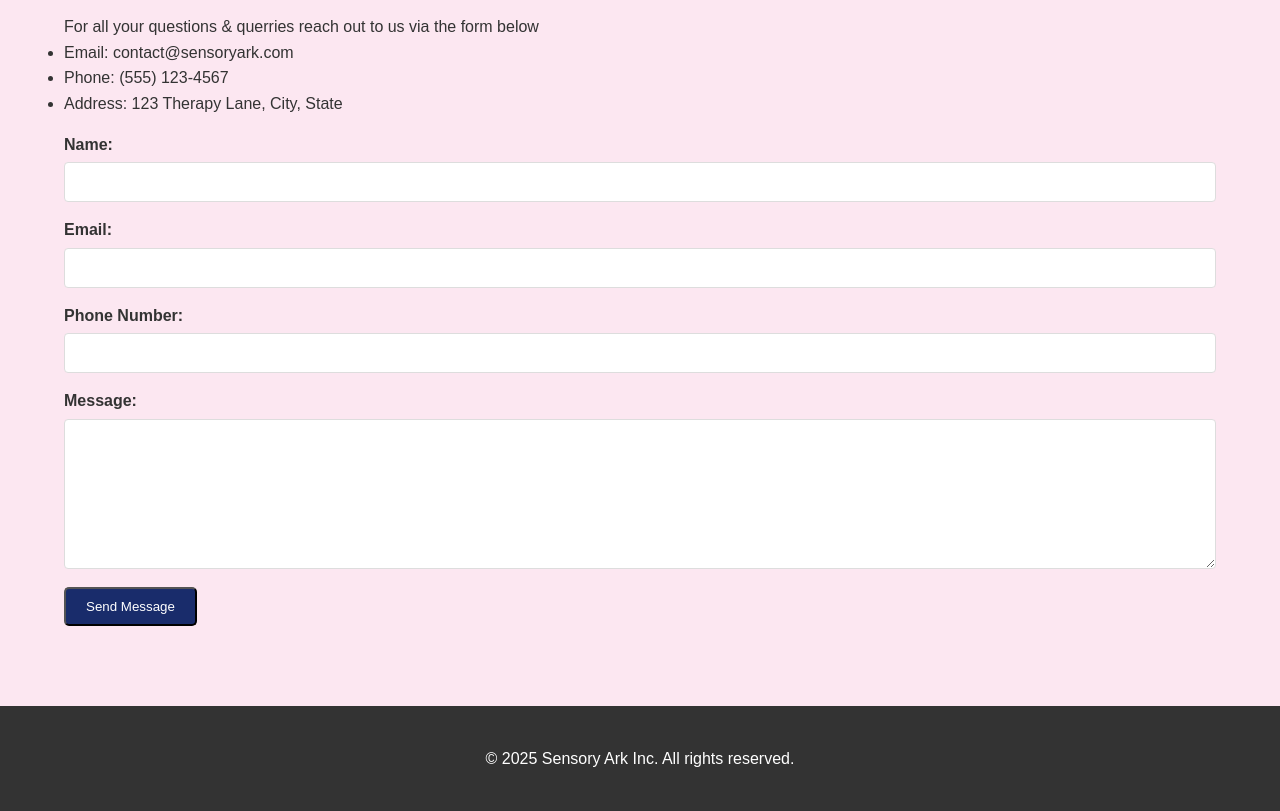
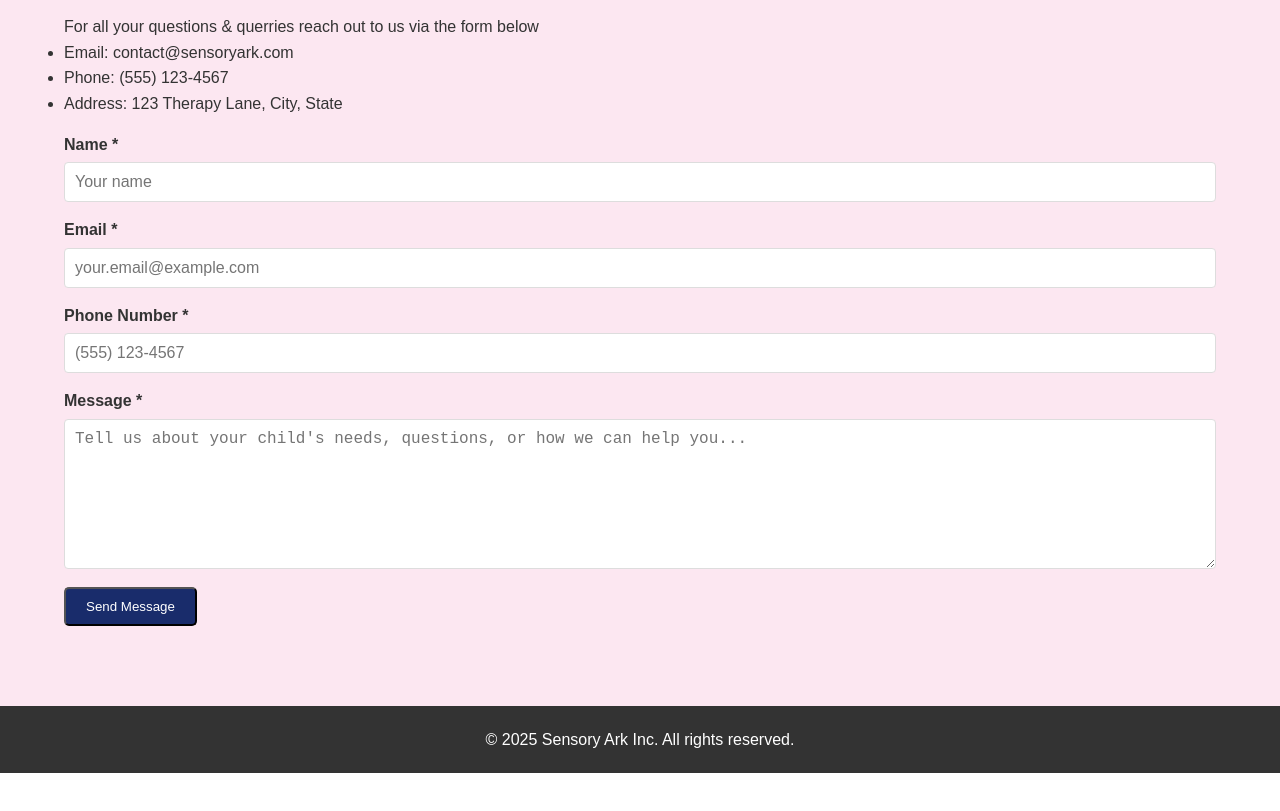
Before and after one commit to hap-17/sensoryark-static-site, a plain HTML site: page index.html in a window 1280 px wide. Shown: the part 2360-3171 px from the top of the page. After the commit the page ends 3133 px from the top, so only its background shows below. Drawn offline with Linux system fonts and the light colour scheme.

Commit message:
update in form

```diff
--- a/css/style.css
+++ b/css/style.css
@@ -130,7 +130,7 @@ footer {
     background: #333;
     color: #fff;
     text-align: center;
-    padding: 20px 0;
+    padding: 1px 0;
 }
 
 /* 5. Contact Form Styling */
--- a/index.html
+++ b/index.html
@@ -133,17 +133,27 @@
                     <input type="text" name="security" style="display:none;" tabindex="-1" autocomplete="off">
                     <input type="hidden" name="redirect" value="https://web3forms.com/success">
 
-                    <label for="name">Name:</label>
-                    <input type="text" id="name" name="name" required>
+                    <div class="form-row">
+                        <div class="input-group">
+                            <label for="name">Name *</label>
+                            <input type="text" id="name" name="name" placeholder="Your name" required>
+                        </div>
 
-                    <label for="email">Email:</label>
-                    <input type="email" id="email" name="email" required>
+                        <div class="input-group">
+                            <label for="email">Email *</label>
+                            <input type="email" id="email" name="email" placeholder="your.email@example.com" required>
+                        </div>
+                    </div>
 
-                    <label for="phone">Phone Number:</label>
-                    <input type="tel" id="phone" name="phone_number" required pattern="^\d{10}$" title="Phone number must contain exactly 10 digits (e.g., 5551234567)">
+                        <div class="input-group full-width">
+                            <label for="phone">Phone Number *</label>
+                            <input type="tel" id="phone" name="phone_number" placeholder="(555) 123-4567" required pattern="^\d{10}$" title="Phone number must contain exactly 10 digits (e.g., 5551234567)">
+                        </div>
 
-                    <label for="message">Message:</label>
-                    <textarea id="message" name="message" required></textarea>
+                        <div class="input-group full-width">
+                            <label for="message">Message *</label>
+                            <textarea id="message" name="message" placeholder="Tell us about your child's needs, questions, or how we can help you..." required></textarea>
+                        </div>
 
                     <button type="submit" class="btn">Send Message</button>
                 </form>
```
